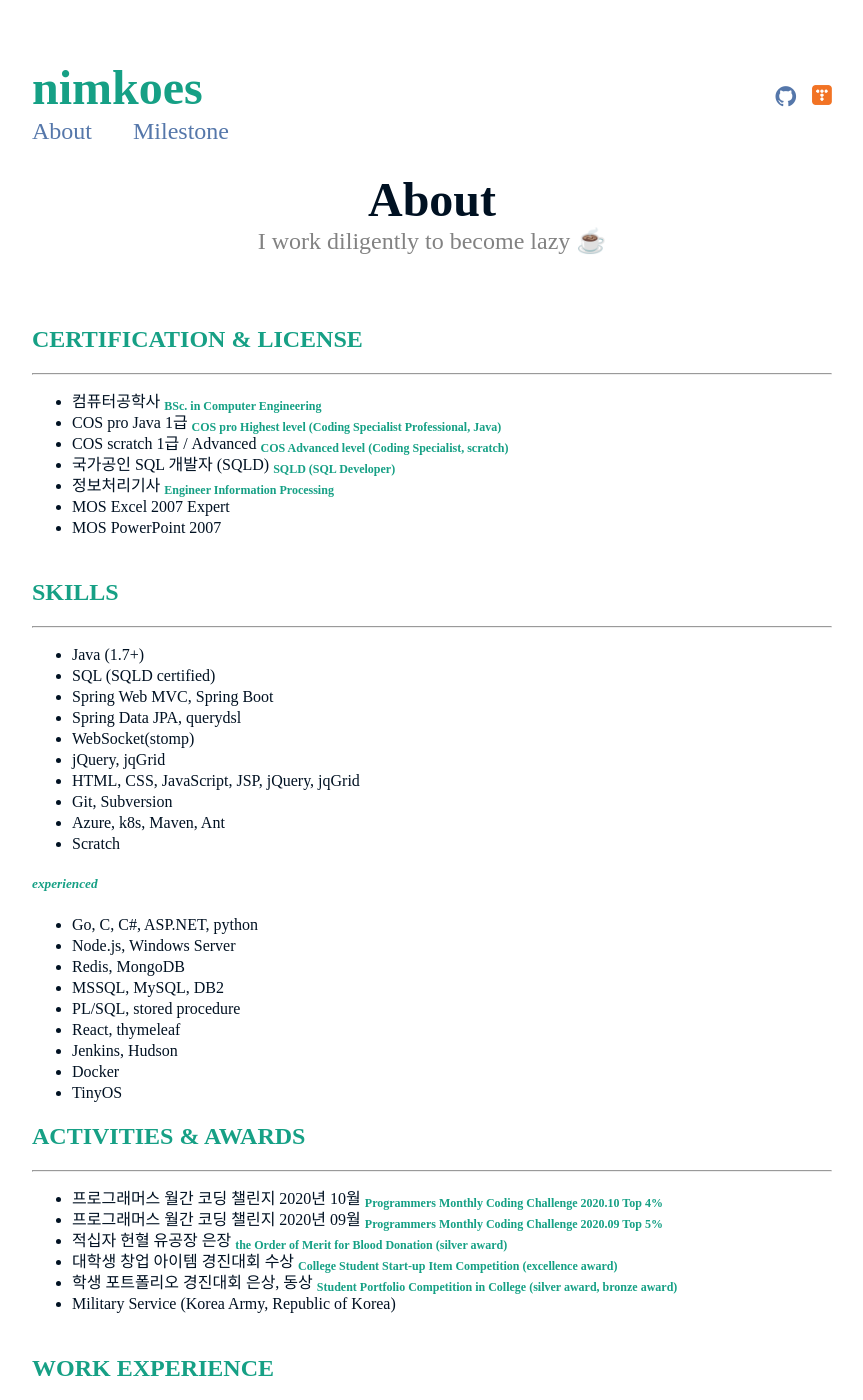
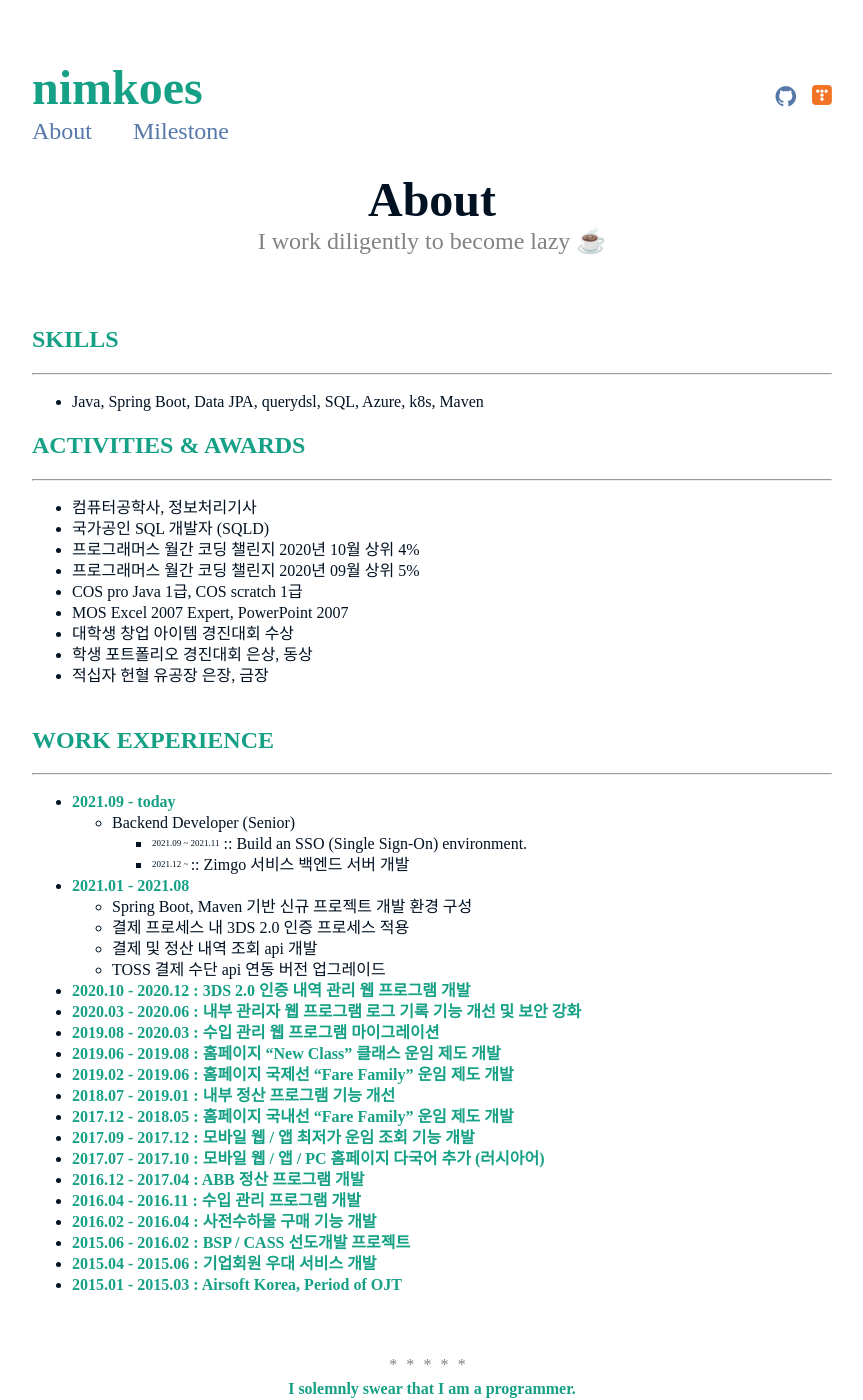
Before and after one commit to nimkoes/portfolio, a Jekyll site: the page built from about.md, in a window 1280 px wide and 1400 px high. Shown: the whole window, without its empty margins (208-1071 px from the left). Built offline with Jekyll 4.4.1, drawn with Linux system fonts in a browser that asks for light colours; some of the changed text lies outside the part shown.

Commit message:
mod post

```diff
--- a/about.md
+++ b/about.md
@@ -7,56 +7,25 @@ subtitle: I work diligently to become lazy ☕
 <!-- <span style="float: right; "><a href="{{ '/assets/resume.pdf' | prepend: site.baseurl }}"><strong>> Download as PDF</strong></a> </span> -->
 <br>
 
-
-
-## **CERTIFICATION & LICENSE**
----
-
-* 컴퓨터공학사 **<sub>BSc. in Computer Engineering</sub>**
-* COS pro Java 1급 **<sub>COS pro Highest level (Coding Specialist Professional, Java)</sub>**
-* COS scratch 1급 / Advanced **<sub>COS Advanced level (Coding Specialist, scratch)</sub>**
-* 국가공인 SQL 개발자 (SQLD) **<sub>SQLD (SQL Developer)</sub>**
-* 정보처리기사 **<sub>Engineer Information Processing</sub>**
-* MOS Excel 2007 Expert
-* MOS PowerPoint 2007
-
-
-
 ## **SKILLS**
 ---
 
-* Java (1.7+)
-* SQL (SQLD certified)
-* Spring Web MVC, Spring Boot
-* Spring Data JPA, querydsl
-* WebSocket(stomp)
-* jQuery, jqGrid
-* HTML, CSS, JavaScript, JSP, jQuery, jqGrid
-* Git, Subversion
-* Azure, k8s, Maven, Ant
-* Scratch
+* Java, Spring Boot, Data JPA, querydsl, SQL, Azure, k8s, Maven
 
-##### ***experienced***
-* Go, C, C#, ASP.NET, python
-* Node.js, Windows Server
-* Redis, MongoDB
-* MSSQL, MySQL, DB2
-* PL/SQL, stored procedure
-* React, thymeleaf
-* Jenkins, Hudson
-* Docker
-* TinyOS
 
 
 ## **ACTIVITIES & AWARDS**
 ---
 
-* 프로그래머스 월간 코딩 챌린지 2020년 10월 **<sub>Programmers Monthly Coding Challenge 2020.10 Top 4%</sub>**
-* 프로그래머스 월간 코딩 챌린지 2020년 09월 **<sub>Programmers Monthly Coding Challenge 2020.09 Top 5%</sub>**
-* 적십자 헌혈 유공장 은장 **<sub>the Order of Merit for Blood Donation (silver award)</sub>**
-* 대학생 창업 아이템 경진대회 수상 **<sub>College Student Start-up Item Competition (excellence award)</sub>**
-* 학생 포트폴리오 경진대회 은상, 동상 **<sub>Student Portfolio Competition in College (silver award, bronze award)</sub>**
-* Military Service (Korea Army, Republic of Korea)
+* 컴퓨터공학사, 정보처리기사
+* 국가공인 SQL 개발자 (SQLD)
+* 프로그래머스 월간 코딩 챌린지 2020년 10월 상위 4%
+* 프로그래머스 월간 코딩 챌린지 2020년 09월 상위 5%
+* COS pro Java 1급, COS scratch 1급
+* MOS Excel 2007 Expert, PowerPoint 2007
+* 대학생 창업 아이템 경진대회 수상
+* 학생 포트폴리오 경진대회 은상, 동상
+* 적십자 헌혈 유공장 은장, 금장
 
 
 
@@ -69,55 +38,22 @@ subtitle: I work diligently to become lazy ☕
     * <sup><sub>2021.09 ~ 2021.11</sub></sup> :: Build an SSO (Single Sign-On) environment.
     * <sup><sub>2021.12 ~ </sub></sup> :: Zimgo 서비스 백엔드 서버 개발
 * **2021.01 - 2021.08**
-  * 신입 개발자 기술 면접관
-  * 신입 개발자 코딩 테스트 문제 출제
   * Spring Boot, Maven 기반 신규 프로젝트 개발 환경 구성
   * 결제 프로세스 내 3DS 2.0 인증 프로세스 적용
   * 결제 및 정산 내역 조회 api 개발
   * TOSS 결제 수단 api 연동 버전 업그레이드
-* **2020.10 - 2020.12 : Performing the role of PL**
-  * 아시아나항공
-  * 3DS 2.0 인증 내역 관리 웹 프로그램 개발
-* **2020.03 - 2020.06 : Performing the role of PM and developing the all function.**
-  * 아시아나항공
-  * 내부 관리자 웹 프로그램 로그 기록 기능 개선 및 보안 강화
-* **2019.08 - 2020.03 : It acts as a PL**
-  * 에어소프트
-  * 수입 관리 웹 프로그램 마이그레이션
-  * TO-BE 개발 환경 구축, 구성 및 공통 기능 위주 개발
-* **2019.06 - 2019.08 : Participated as a member**
-  * 제주항공
-  * 홈페이지 "New Class" 클래스 운임 제도 개발
-* **2019.02 - 2019.06 : Participated as a member**
-  * 제주항공
-  * 홈페이지 국제선 "Fare Family" 운임 제도 개발
-* **2018.07 - 2019.01 : Participated as a member**
-  * 제주항공
-  * 내부 정산 프로그램 기능 개선
-* **2017.12 - 2018.05 : Participated as a member**
-  * 제주항공
-  * 홈페이지 국내선 "Fare Family" 운임 제도 개발
-* **2017.09 - 2017.12 : Participated as a member**
-  * 제주항공
-  * 모바일 웹 / 앱 최저가 운임 조회 기능 개발
-* **2017.07 - 2017.10 : Performing the role of PM and developing the all function.**
-  * 제주항공
-  * 모바일 웹 / 앱 / PC 홈페이지 다국어 추가 (러시아어)
-* **2016.12 - 2017.04 : Participated as a member**
-  * 제주항공
-  * ABB 정산 프로그램 개발
-* **2016.04 - 2016.11 : Performing the role of PL**
-  * 에어서울
-  * 수입 관리 프로그램 개발
-  * 전반적인 개발환경 구축 및 공통 기능 개발
-* **2016.02 - 2016.04 : Participated as a member**
-  * 제주항공
-  * 사전수하물 구매 기능 개발
-* **2015.06 - 2016.02 : Participated as a member**
-  * 하나은행
-  * BSP / CASS 선도개발 프로젝트
-* **2015.04 - 2015.06 : Participated as a member**
-  * 제주항공
-  * 기업회원 우대 서비스 개발
-* **2015.01 - 2015.03 : Period of OJT**
-  * Airsoft Korea
+* **2020.10 - 2020.12 : 3DS 2.0 인증 내역 관리 웹 프로그램 개발**
+* **2020.03 - 2020.06 : 내부 관리자 웹 프로그램 로그 기록 기능 개선 및 보안 강화**
+* **2019.08 - 2020.03 : 수입 관리 웹 프로그램 마이그레이션**
+* **2019.06 - 2019.08 : 홈페이지 "New Class" 클래스 운임 제도 개발**
+* **2019.02 - 2019.06 : 홈페이지 국제선 "Fare Family" 운임 제도 개발**
+* **2018.07 - 2019.01 : 내부 정산 프로그램 기능 개선**
+* **2017.12 - 2018.05 : 홈페이지 국내선 "Fare Family" 운임 제도 개발**
+* **2017.09 - 2017.12 : 모바일 웹 / 앱 최저가 운임 조회 기능 개발**
+* **2017.07 - 2017.10 : 모바일 웹 / 앱 / PC 홈페이지 다국어 추가 (러시아어)**
+* **2016.12 - 2017.04 : ABB 정산 프로그램 개발**
+* **2016.04 - 2016.11 : 수입 관리 프로그램 개발**
+* **2016.02 - 2016.04 : 사전수하물 구매 기능 개발**
+* **2015.06 - 2016.02 : BSP / CASS 선도개발 프로젝트**
+* **2015.04 - 2015.06 : 기업회원 우대 서비스 개발**
+* **2015.01 - 2015.03 : Airsoft Korea, Period of OJT**
```
